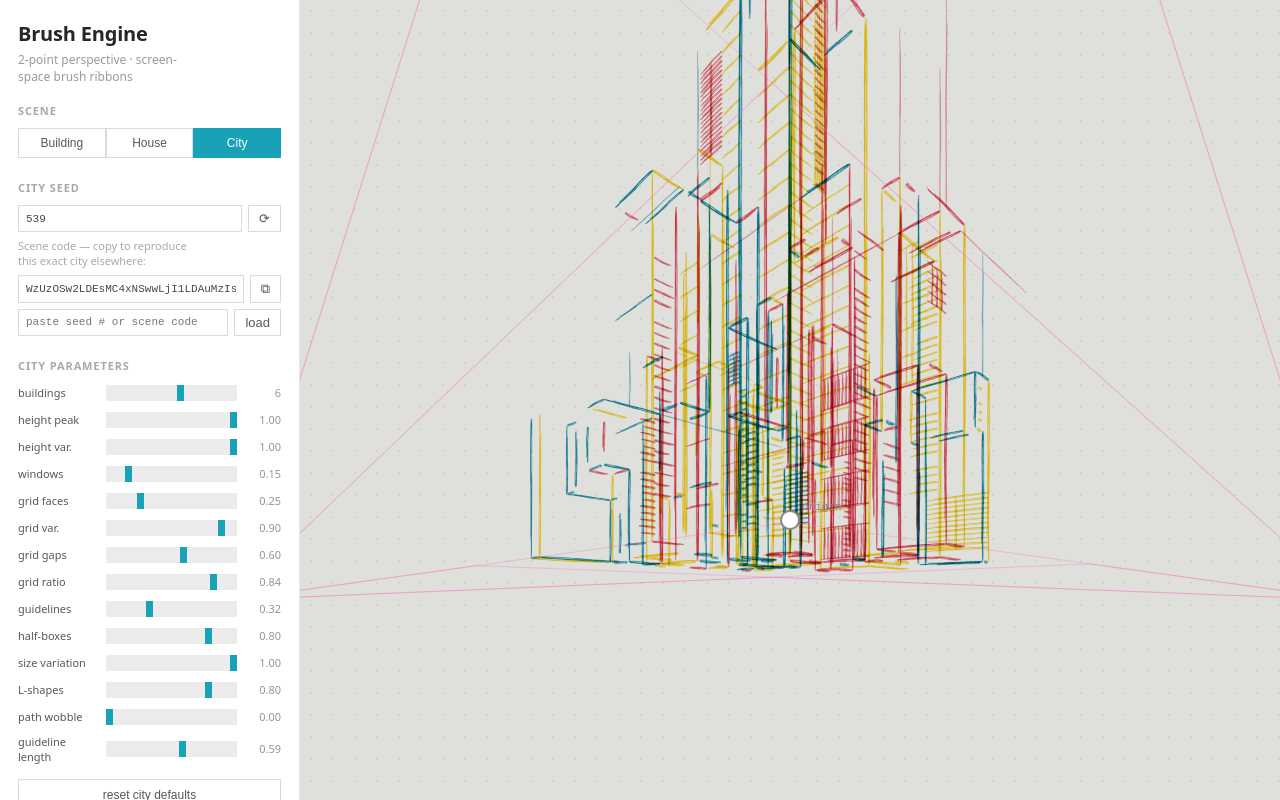
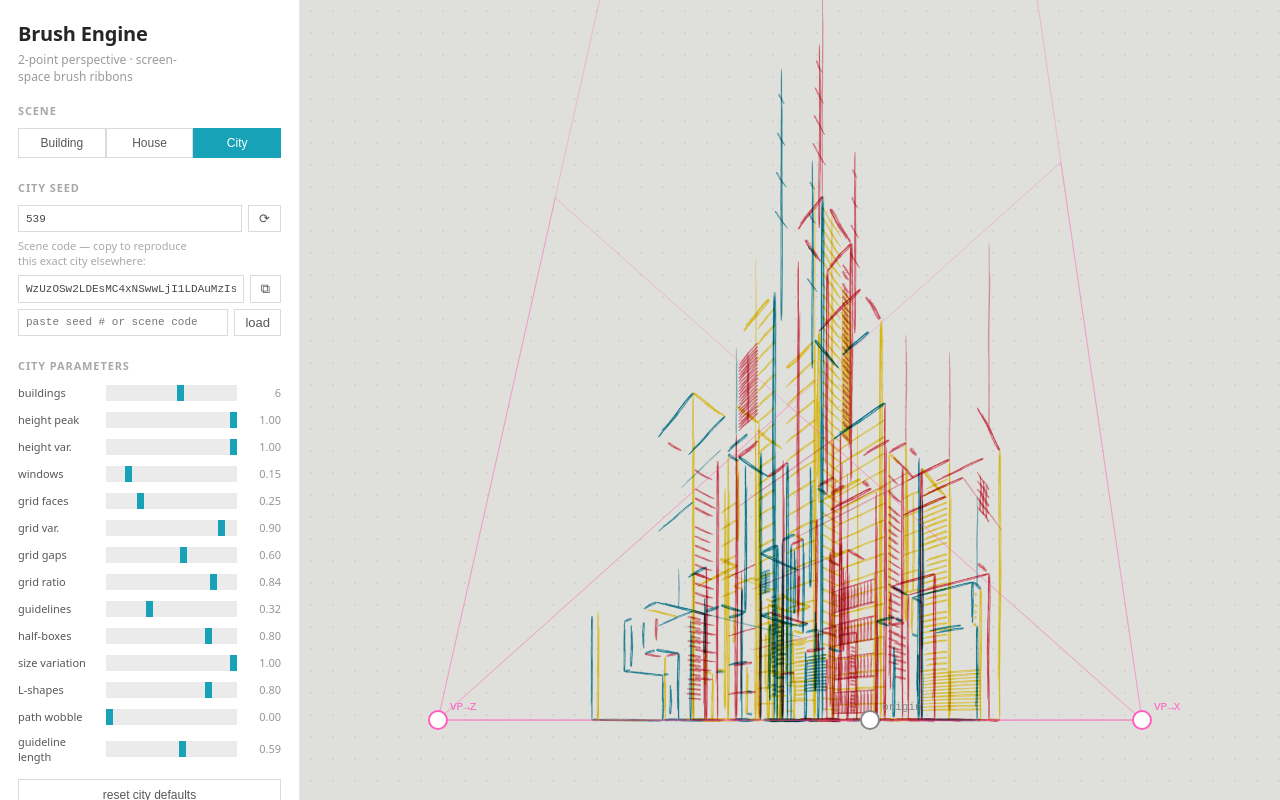
Before and after one commit to sebastiangraz/brushengine, a React (Vite) app: page / in a window 1280 px wide. Built offline with nearby package versions, Linux system fonts and the light colour scheme.

Commit message:
load projection

```diff
--- a/src/App.tsx
+++ b/src/App.tsx
@@ -34,8 +34,9 @@ const SCENE_PROJECTION: Record<string, ProjectionParams> = {
 
 export default function App() {
   const [scene, setScene] = useState("city");
-  const [projection, setProjection] =
-    useState<ProjectionParams>(DEFAULT_PROJECTION);
+  const [projection, setProjection] = useState<ProjectionParams>(
+    SCENE_PROJECTION[scene] ?? DEFAULT_PROJECTION,
+  );
   const [globalStyle, setGlobalStyle] = useState<GlobalStyle>({
     thicknessFalloff: 0,
     brushOverride: 1,
```
